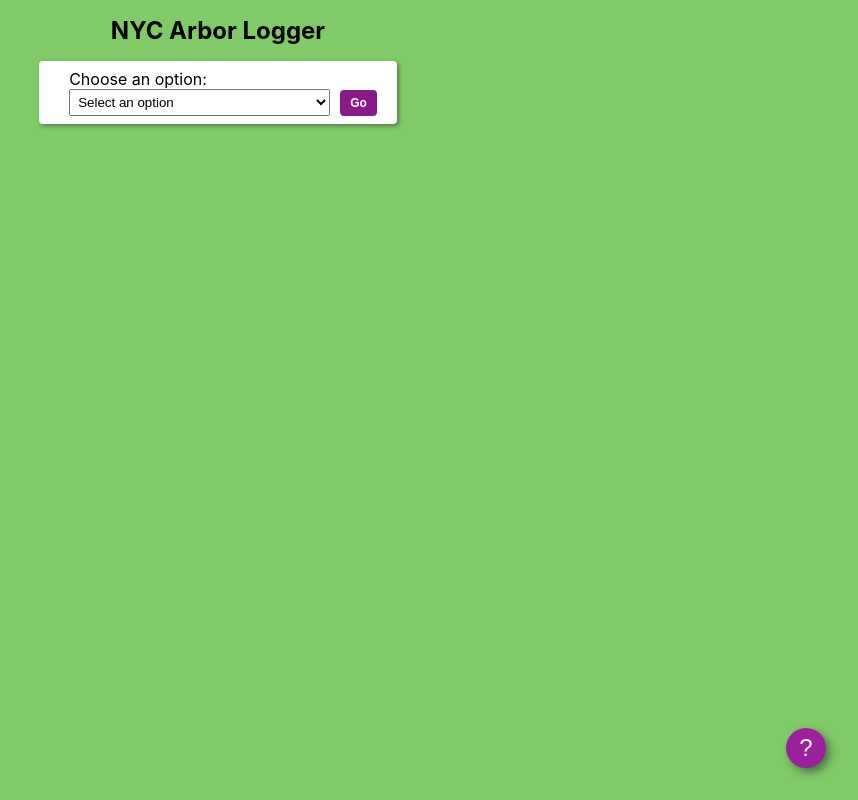
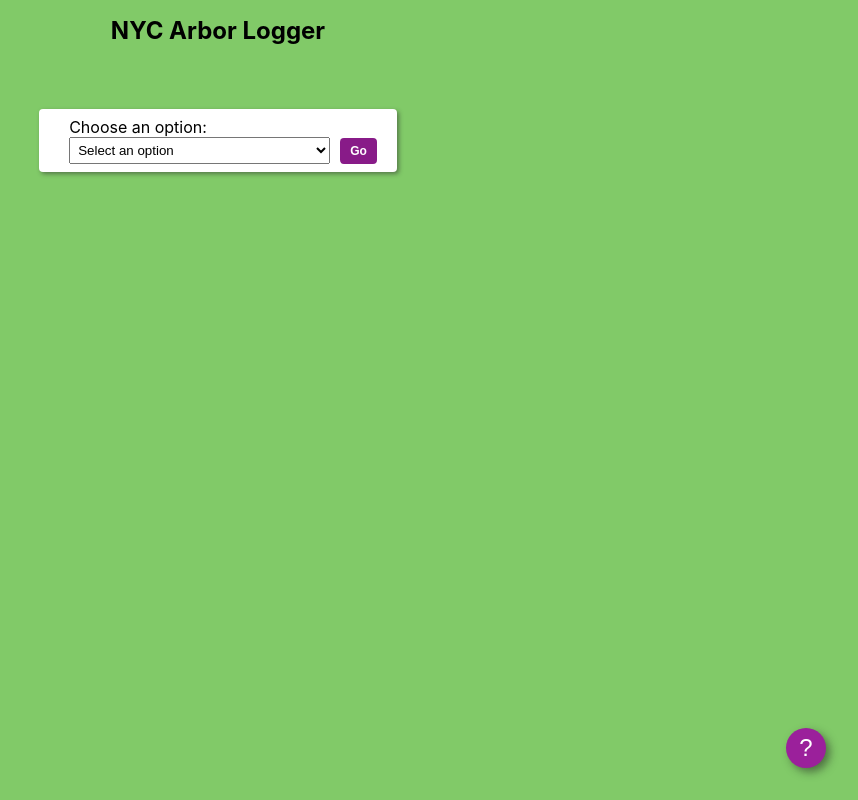
Before and after one commit to wilsonj806/nyc-arbor-logger, a React (Create React App) app: page / in a window 1280 px wide. Shown: the whole page, without its empty margins (422-1280 px from the left). Built offline with nearby package versions, Linux system fonts and the light colour scheme.

Commit message:
Add a message manager
Add a message manager component to handle rendering alerts as needed. Implemented extra state handling in Context to track messages.

```diff
--- a/src/App.tsx
+++ b/src/App.tsx
@@ -3,6 +3,7 @@ import React, { useState, SyntheticEvent } from 'react';
 import NavBar from './components/NavBar'
 import Chart from './components/Chart'
 import Modal from './components/Modal'
+import MessageManager from './components/MessageManager';
 
 
 function App() {
@@ -24,6 +25,7 @@ function App() {
         <header className="App-header">
           <h1>NYC Arbor Logger</h1>
         </header>
+        <MessageManager />
         <NavBar/>
         <div
           id='d3-stuff'
--- /dev/null
+++ b/src/components/MessageManager.tsx
@@ -0,0 +1,20 @@
+import React, { useContext } from 'react'
+import { ApiContext } from '../state/Context'
+
+import './message.css'
+
+const MessageManager = () => {
+  const { state } = useContext(ApiContext)
+  const { message } = state;
+
+  const style = (message === '') ? { background: 'transparent' } : { background: 'rgb(248, 30, 30)',   boxShadow: '2px 2px 4px rgba(44, 44, 44, 0.25)'
+}
+
+  return (
+    <section className='message' style={style} role='alert'>
+      <p>{ message }</p>
+    </section>
+  )
+}
+
+export default MessageManager
--- /dev/null
+++ b/src/components/message.css
@@ -0,0 +1,9 @@
+.message {
+  height: 2.5rem;
+  display: flex;
+  justify-content: center;
+  align-items: center;
+  width :30%;
+  color: white;
+  margin-bottom: 8px;
+}
--- a/src/state/Context.tsx
+++ b/src/state/Context.tsx
@@ -4,10 +4,12 @@ import { ContextVals } from '../types'
 
 const initState = {
   endpoint: '',
+  message: ''
 }
 
 const ApiContext = createContext<ContextVals>({
   state: initState,
+  updateMessageFn: (str: string) => console.log('hi'),
   updateEndpointFn: (str: string) => console.log('hi'),
 });
 
@@ -17,13 +19,18 @@ const Provider: FC = ({children}) => {
 
   const dispatchUpdateEndpointWrap = (dispatch: React.Dispatch<any>) => (str: string) => dispatch({ type: 'UPDATE_ENDPOINT', payload: str })
 
+  const dispatchUpdateMessageWrap = (dispatch: React.Dispatch<any>) => (str: string) => dispatch({ type: 'UPDATE_MESSAGE', payload: str })
+
   const dispatchEndpointUpdate = dispatchUpdateEndpointWrap(dispatch);
+
+  const dispatchUpdateMessage = dispatchUpdateMessageWrap(dispatch);
 
 
   return (
     <ApiContext.Provider
       value={{
         state,
+        updateMessageFn: dispatchUpdateMessage,
         updateEndpointFn: dispatchEndpointUpdate,
       }}
     >
@@ -39,6 +46,11 @@ function reducer(state: any, { type, ...action}: any) {
         ...state,
         endpoint: action.payload
       }
+    case 'UPDATE_MESSAGE':
+      return {
+        ...state,
+        message: action.payload
+      }
     default:
       return state
   }
--- a/src/types/index.d.ts
+++ b/src/types/index.d.ts
@@ -4,10 +4,12 @@
 declare namespace ArborLoggerTypes {
   interface GlobalState {
     endpoint: string
+    message: string
   }
   interface ContextVals {
     state: GlobalState
     updateEndpointFn: (str: string) => void
+    updateMessageFn: (str: string) => void
   }
 
   interface navObj {
```
